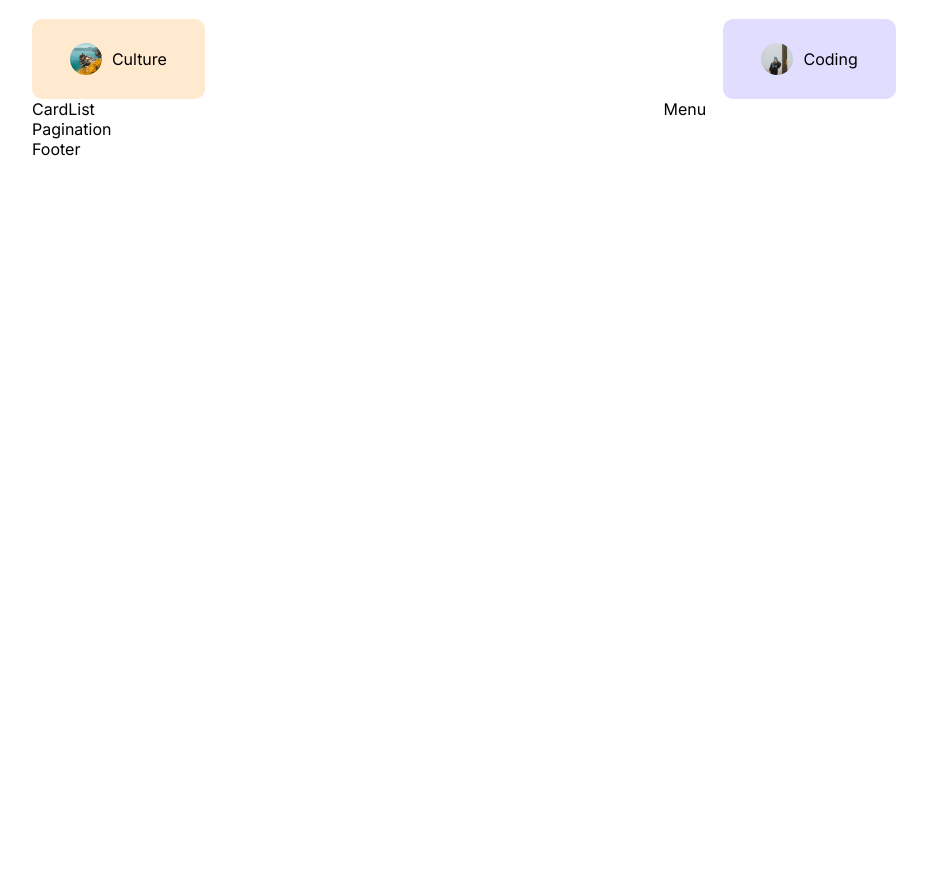
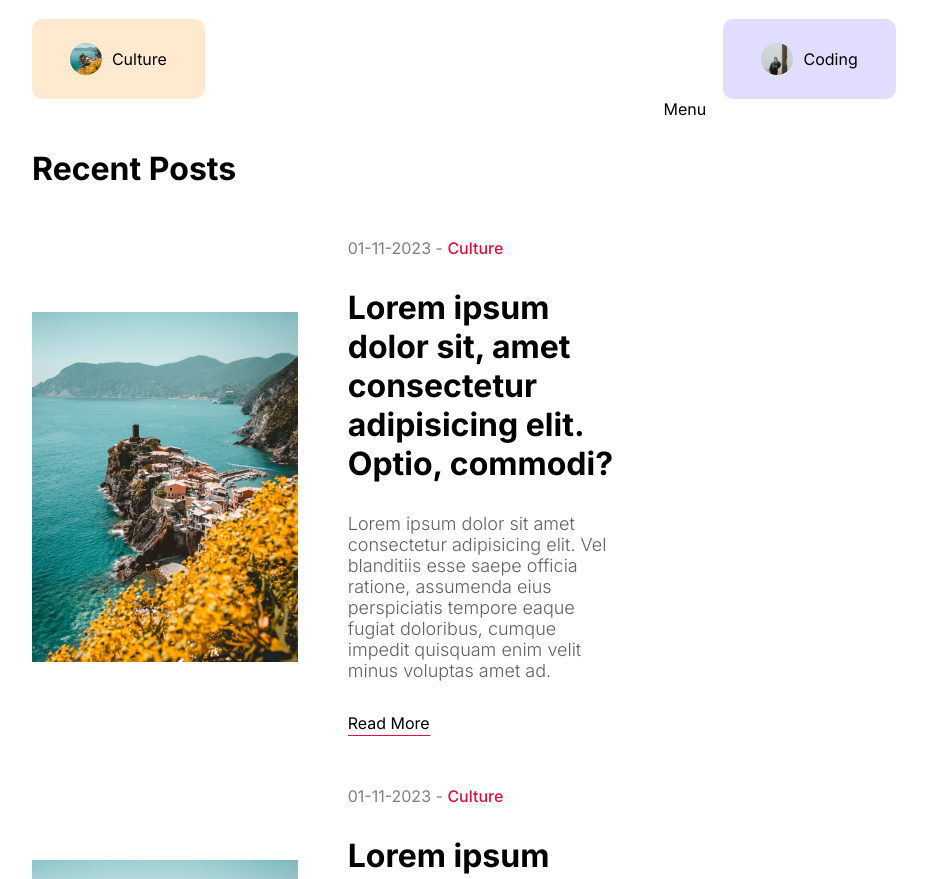
Before and after one commit to Saitejas21/blog-nextjs, a Next.js app: page / in a window 1280 px wide. Shown: the part 1258-2137 px from the top of the page, without its empty margins (176-1103 px from the left). Before the commit the page ends 1417 px from the top, so only its background shows below. Built offline with nearby package versions, Linux system fonts and the light colour scheme.

Commit message:
feat: blog post card component design done

```diff
--- a/src/components/CardList/CardList.jsx
+++ b/src/components/CardList/CardList.jsx
@@ -1,10 +1,18 @@
 import React from 'react'
 import styles from './cardList.module.css'
 import Pagination from '../pagination/Pagination'
+import { Card } from '../card/Card'
 
 function CardList() {
   return (
-    <div className={styles.container}>CardList
+    <div className={styles.container}>
+      <h1 className={styles.title}>Recent Posts</h1>
+      <div className={styles.posts}>
+        <Card/>
+        <Card/>
+        <Card/>
+        <Card/>
+      </div>
     <Pagination/>
     </div>
   )
--- a/src/components/CardList/cardList.module.css
+++ b/src/components/CardList/cardList.module.css
@@ -1,3 +1,7 @@
 .container{
     flex: 5;
 }
+
+.title{
+    margin: 50px 0px;
+}
--- /dev/null
+++ b/src/components/card/Card.jsx
@@ -0,0 +1,25 @@
+import Image from 'next/image'
+import styles from './card.module.css'
+import Link from 'next/link'
+
+
+
+export const Card = () => {
+  return (
+    <div className={styles.container}>
+        <div className={styles.imageContainer}>
+            <Image src="/p1.jpeg" alt="" fill className={styles.image}/>
+             </div>
+          <div className={styles.textContainer}>
+            <div className={styles.detail}>
+                <span className={styles.date}>01-11-2023 - </span>
+                <span className={styles.category}>Culture</span>
+            </div>
+            <Link href="/">
+            <h1>Lorem ipsum dolor sit, amet consectetur adipisicing elit. Optio, commodi?</h1></Link>
+            <p className={styles.desc}>Lorem ipsum dolor sit amet consectetur adipisicing elit. Vel blanditiis esse saepe officia ratione, assumenda eius perspiciatis tempore eaque fugiat doloribus, cumque impedit quisquam enim velit minus voluptas amet ad.</p>
+            <Link href="/" className={styles.link}>Read More</Link>
+          </div>
+    </div>
+  )
+}
--- /dev/null
+++ b/src/components/card/card.module.css
@@ -0,0 +1,46 @@
+.container{
+    margin-bottom: 50px;
+    display: flex;
+    align-items: center;
+    gap: 50px;
+
+}
+
+.imageContainer{
+    flex:1;
+    height: 350px;
+    position: relative;
+
+}
+
+.textContainer{
+    flex:1;
+    display: flex;
+    flex-direction: column;
+    gap: 30px;
+}
+
+.image{
+    object-fit: cover;
+    }
+
+.date{
+    color: gray;
+}
+
+.category{
+    color: crimson;
+    font-weight: 500;
+}
+
+.desc{
+    font-size: 18px;
+    font-weight: 300;
+    color: var(--softTextColor);
+}
+
+.link{
+    border-bottom: 1px solid crimson;
+    width: max-content;
+    padding: 2px 0px;
+}
```
